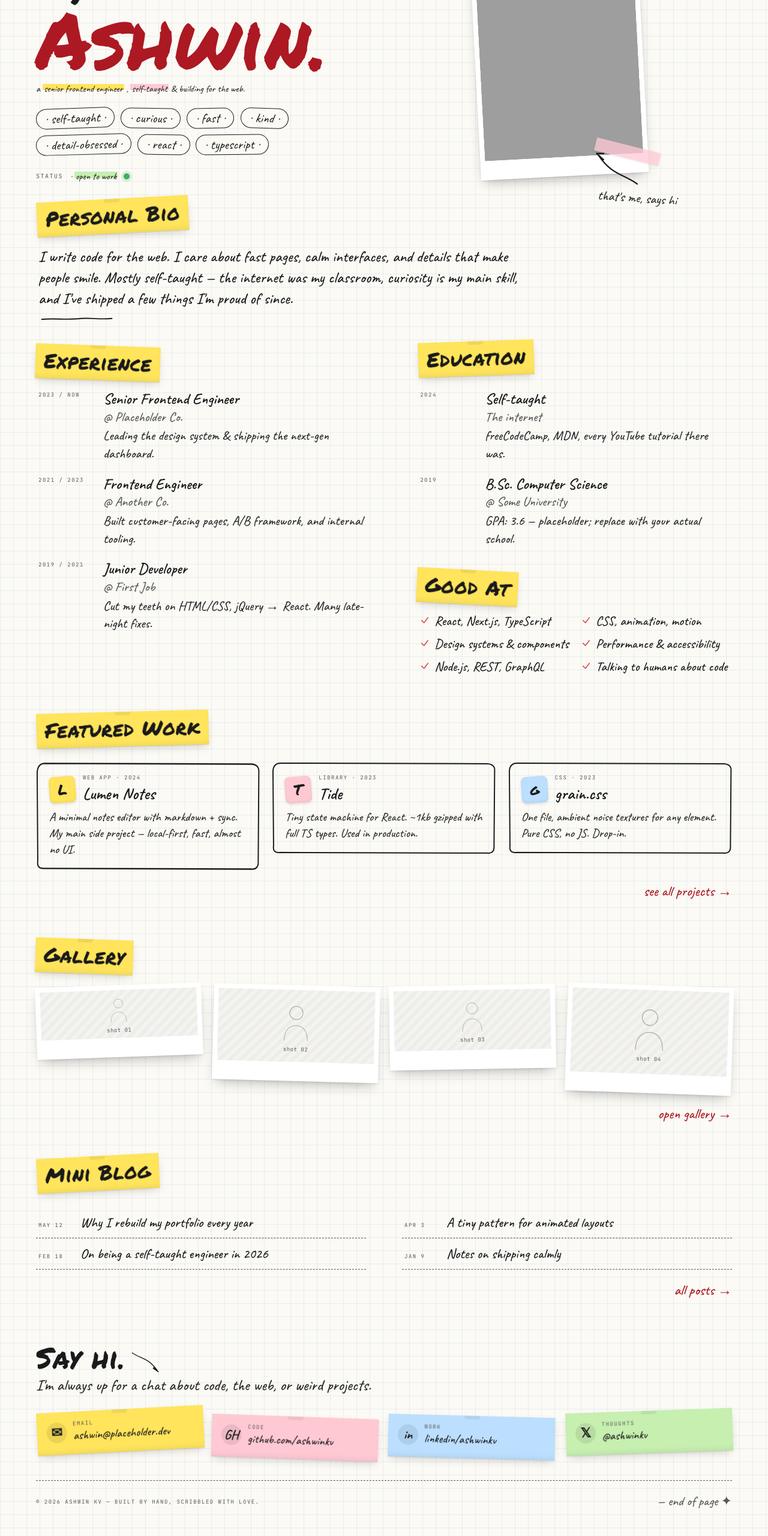
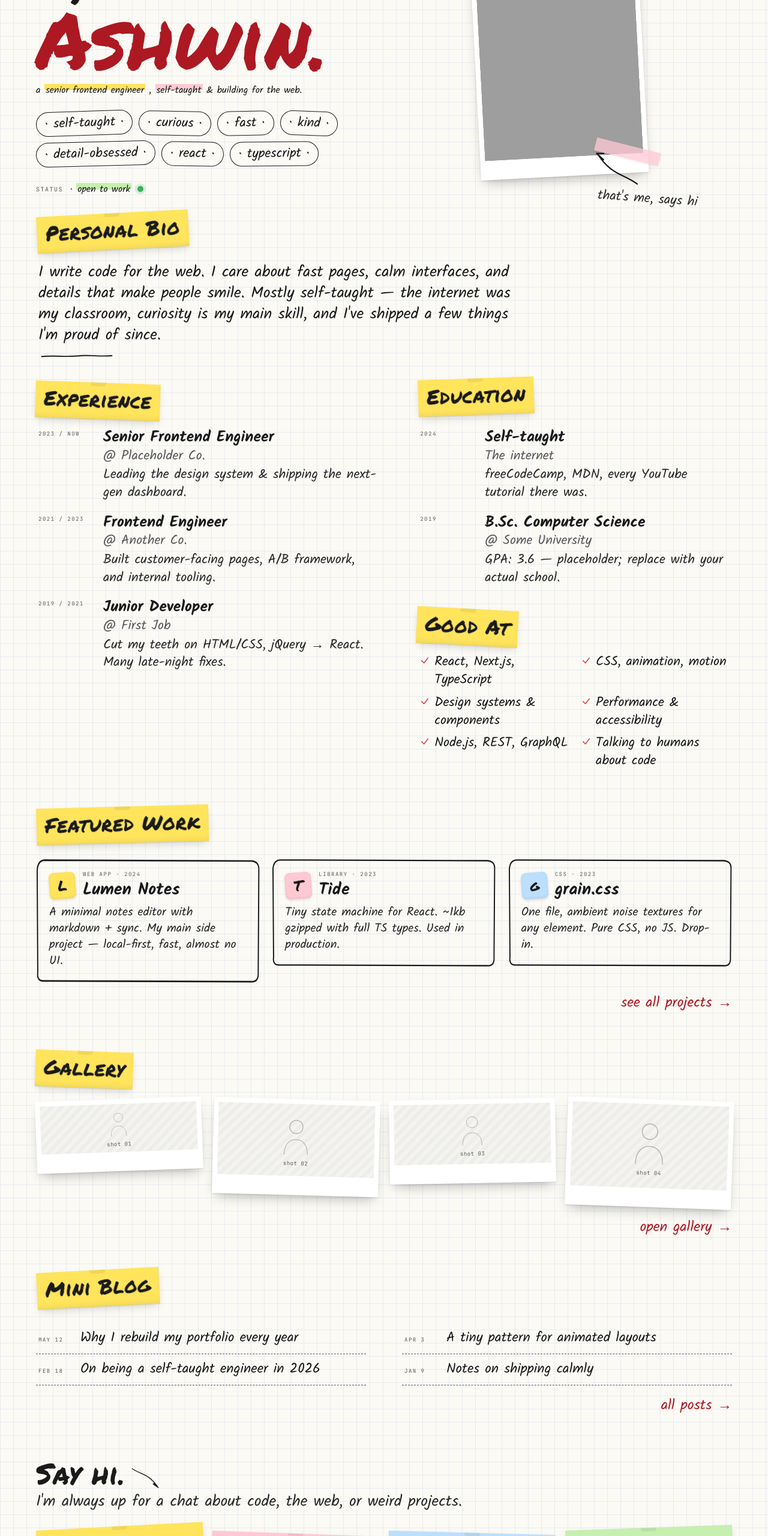
Before and after one commit to dreamographer/portfolio-v2, an Astro site: page / in a window 1280 px wide. Shown: the part 160-2720 px from the top of the page at 60% size. Built offline with nearby package versions, Linux system fonts and the light colour scheme; Astro itself is replaced by a stand-in of ours; grey boxes are pictures that could not be loaded.

Commit message:
fix: update types

```diff
--- a/src/components/Hand.astro
+++ b/src/components/Hand.astro
@@ -12,12 +12,12 @@ interface Props {
 
 const cssSize = (v: string | number) => typeof v === 'number' ? v + 'px' : v;
 
-const { size = 18, color = NB.ink, weight = 500, as: Tag = 'span', class: className, ...rest } = Astro.props;
+const { size = 18, color = NB.ink, weight = 400, as: Tag = 'span', class: className, ...rest } = Astro.props;
 const fontSize = cssSize(size);
 ---
 
 <Tag
   class={className}
-  style={`font-family: "Caveat", cursive; font-size: ${fontSize}; color: ${color}; line-height: 1.35; font-weight: ${weight};`}
+  style={`font-family: "Kalam", cursive; font-size: ${fontSize}; color: ${color}; line-height: 1.35; font-weight: ${weight};`}
   {...rest}
 ><slot /></Tag>
--- a/src/layouts/Base.astro
+++ b/src/layouts/Base.astro
@@ -31,7 +31,7 @@ const {
     <link rel="preconnect" href="https://fonts.googleapis.com" />
     <link rel="preconnect" href="https://fonts.gstatic.com" crossorigin />
     <link
-      href="https://fonts.googleapis.com/css2?family=Caveat:wght@400;500;600;700&family=Permanent+Marker&family=JetBrains+Mono:wght@400;500&display=swap"
+      href="https://fonts.googleapis.com/css2?family=Kalam:wght@300;400;700&family=Permanent+Marker&family=JetBrains+Mono:wght@400;500&display=swap"
       rel="stylesheet"
     />
 
--- a/src/pages/blog.astro
+++ b/src/pages/blog.astro
@@ -188,7 +188,7 @@ const featured = featuredEntry?.data;
   }
 
   .tag-chip {
-    font-family: 'Caveat', cursive;
+    font-family: 'Kalam', cursive;
     font-size: 17px;
     padding: 0 8px;
     border-radius: 999px;
--- a/src/pages/index.astro
+++ b/src/pages/index.astro
@@ -510,7 +510,7 @@ function formatBlogDate(iso: string): string {
 }
 
 .tag-pill {
-  font-family: "Caveat", cursive;
+  font-family: "Kalam", cursive;
   font-size: clamp(17px, 2vw, 22px);
   padding: clamp(1px, 0.3vw, 2px) clamp(8px, 1.2vw, 14px);
   border: 1.5px solid var(--nb-ink);
@@ -1027,7 +1027,7 @@ function formatBlogDate(iso: string): string {
 }
 
 .contact-icon {
-  font-family: "Caveat", cursive;
+  font-family: "Kalam", cursive;
   font-size: clamp(18px, 2vw, 22px);
   font-weight: 700;
   width: clamp(24px, 3vw, 34px);
--- a/src/styles/global.css
+++ b/src/styles/global.css
@@ -38,7 +38,7 @@ html {
 }
 
 body {
-  font-family: 'Caveat', cursive;
+  font-family: 'Kalam', cursive;
   color: var(--nb-ink);
   -webkit-font-smoothing: antialiased;
   text-rendering: optimizeLegibility;
```
